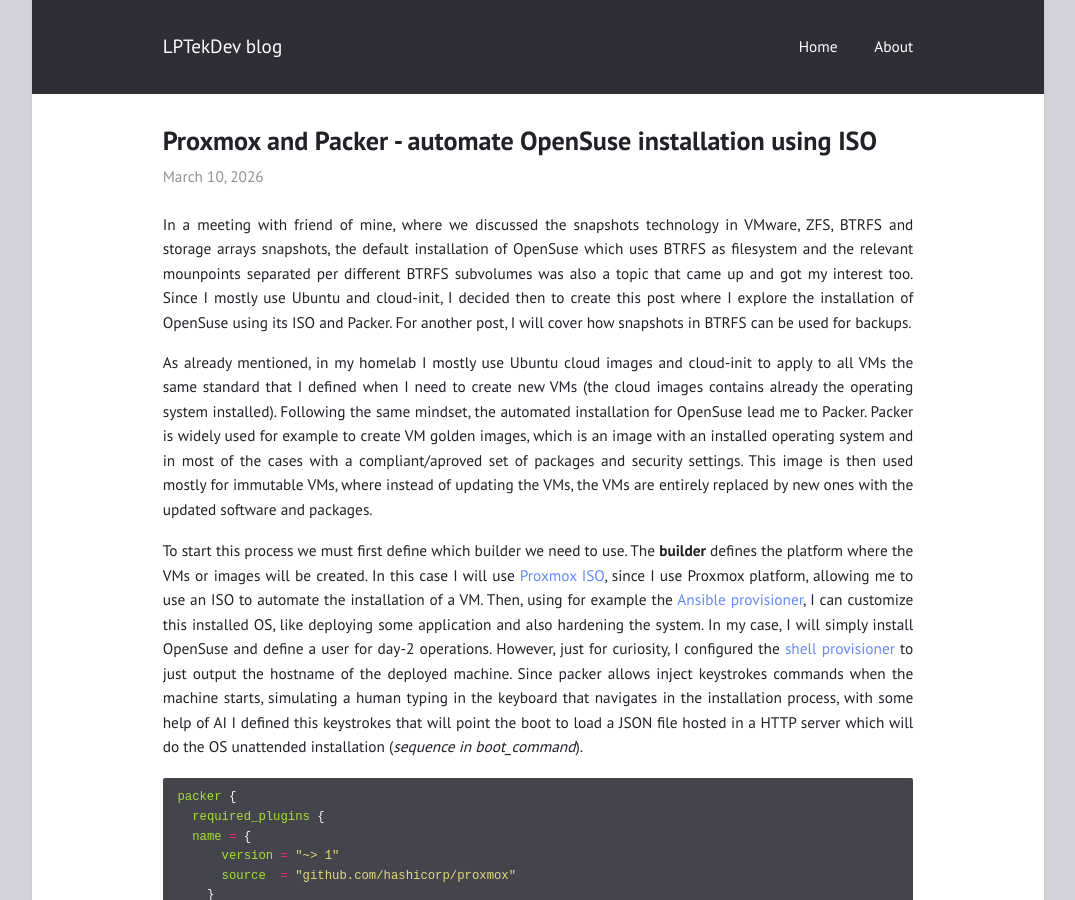
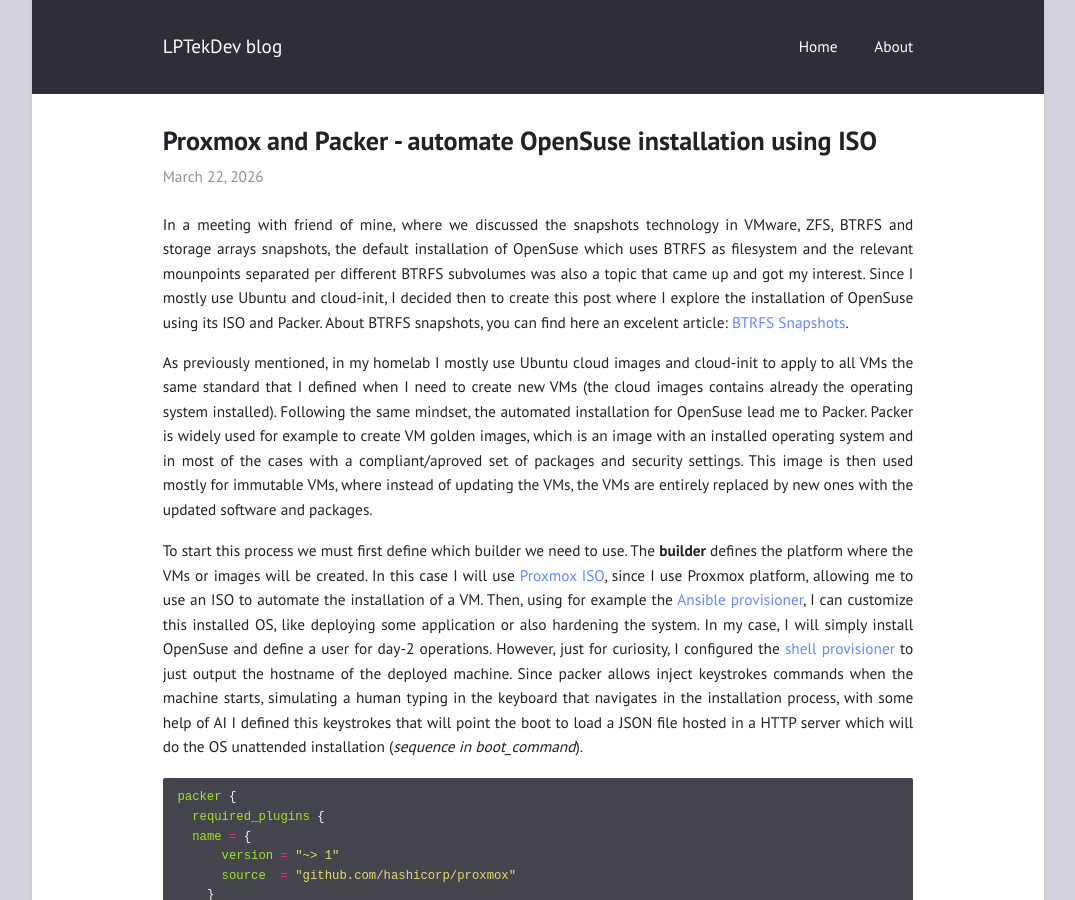
Before and after one commit to lptekdev/homelab, a Jekyll site: the page built from _posts/2026-03-22-PackerProxmoxOpensuse.md, in a window 1280 px wide and 900 px high. Shown: the whole window, without its empty margins (102-1177 px from the left). Built offline with Jekyll 4.4.1, drawn with Linux system fonts in a browser that asks for light colours; some of the changed text lies outside the part shown.

Commit message:
final version

````diff
--- a/_posts/2026-03-10-PackerProxmoxOpensuse.md
+++ b/_posts/2026-03-22-PackerProxmoxOpensuse.md
@@ -3,12 +3,12 @@ title:  "Proxmox and Packer - automate OpenSuse installation using ISO"
 layout: post
 ---
 
-In a meeting with friend of mine, where we discussed the snapshots technology in VMware, ZFS, BTRFS and storage arrays snapshots, the default installation of OpenSuse which uses BTRFS as filesystem and the relevant mounpoints separated per different BTRFS subvolumes was also a topic that came up and got my interest too. Since I mostly use Ubuntu and cloud-init, I decided then to create this post where I explore the installation of OpenSuse using its ISO and Packer. For another post, I will cover how snapshots in BTRFS can be used for backups.
+In a meeting with friend of mine, where we discussed the snapshots technology in VMware, ZFS, BTRFS and storage arrays snapshots, the default installation of OpenSuse which uses BTRFS as filesystem and the relevant mounpoints separated per different BTRFS subvolumes was also a topic that came up and got my interest. Since I mostly use Ubuntu and cloud-init, I decided then to create this post where I explore the installation of OpenSuse using its ISO and Packer. About BTRFS snapshots, you can find here an excelent article: [BTRFS Snapshots](https://fedoramagazine.org/working-with-btrfs-snapshots/).
 <!--more-->
 
-As already mentioned, in my homelab I mostly use Ubuntu cloud images and cloud-init to apply to all VMs the same standard that I defined when I need to create new VMs (the cloud images contains already the operating system installed). Following the same mindset, the automated installation for OpenSuse lead me to Packer. Packer is widely used for example to create VM golden images, which is an image with an installed operating system and in most of the cases with a compliant/aproved set of packages and security settings. This image is then used mostly for immutable VMs, where instead of updating the VMs, the VMs are entirely replaced by new ones with the updated software and packages.
+As previously mentioned, in my homelab I mostly use Ubuntu cloud images and cloud-init to apply to all VMs the same standard that I defined when I need to create new VMs (the cloud images contains already the operating system installed). Following the same mindset, the automated installation for OpenSuse lead me to Packer. Packer is widely used for example to create VM golden images, which is an image with an installed operating system and in most of the cases with a compliant/aproved set of packages and security settings. This image is then used mostly for immutable VMs, where instead of updating the VMs, the VMs are entirely replaced by new ones with the updated software and packages.
 
-To start this process we must first define which builder we need to use. The **builder** defines the platform where the VMs or images will be created. In this case I will use [Proxmox ISO](https://developer.hashicorp.com/packer/integrations/hashicorp/proxmox/latest/components/builder/iso), since I use Proxmox platform, allowing me to use an ISO to automate the installation of a VM. Then, using for example the [Ansible provisioner](https://developer.hashicorp.com/packer/integrations/hashicorp/ansible/latest/components/provisioner/ansible), I can customize this installed OS, like deploying some application and also hardening the system. In my case, I will simply install OpenSuse and define a user for day-2 operations. However, just for curiosity, I configured the [shell provisioner](https://developer.hashicorp.com/packer/docs/provisioners/shell) to just output the hostname of the deployed machine.
+To start this process we must first define which builder we need to use. The **builder** defines the platform where the VMs or images will be created. In this case I will use [Proxmox ISO](https://developer.hashicorp.com/packer/integrations/hashicorp/proxmox/latest/components/builder/iso), since I use Proxmox platform, allowing me to use an ISO to automate the installation of a VM. Then, using for example the [Ansible provisioner](https://developer.hashicorp.com/packer/integrations/hashicorp/ansible/latest/components/provisioner/ansible), I can customize this installed OS, like deploying some application or also hardening the system. In my case, I will simply install OpenSuse and define a user for day-2 operations. However, just for curiosity, I configured the [shell provisioner](https://developer.hashicorp.com/packer/docs/provisioners/shell) to just output the hostname of the deployed machine.
 Since packer allows inject keystrokes commands when the machine starts, simulating a human typing in the keyboard that navigates in the installation process, with some help of AI I defined this keystrokes that will point the boot to load a JSON file hosted in a HTTP server which will do the OS unattended installation (*sequence in boot_command*).
 
 
@@ -151,7 +151,7 @@ The autoinst.json file is below, where some of the fields are blank due to secur
 }
 ```
 
-You may ask why I used a script file to add the sudoers file, instead the [Files](https://documentation.suse.com/sles/16.0/html/SLES-x86-64-agama-automated-installation/index.html#files-configuration-agama-installation-profile) module of Agama. The reason is because the scripts run after the Files, and adding the file to sudoers.d directory using the native File module, results in error due the user is not yet created (since via Agama only one additional user can be created).
+You may ask why I used a script file to add the sudoers file, instead the [Files](https://documentation.suse.com/sles/16.0/html/SLES-x86-64-agama-automated-installation/index.html#files-configuration-agama-installation-profile) module of Agama. The reason is because the Scripts run after the Files, and adding the file to sudoers.d directory using the native File module, results in error due the user is not yet created (since via Agama only one additional user can be created).
 
 Script files used for creating the user and sudoers file:
 **create_user.sh**
````
Also changed, not shown: other parts of _posts/2026-03-22-PackerProxmoxOpensuse.md (+1 -1 lines).
